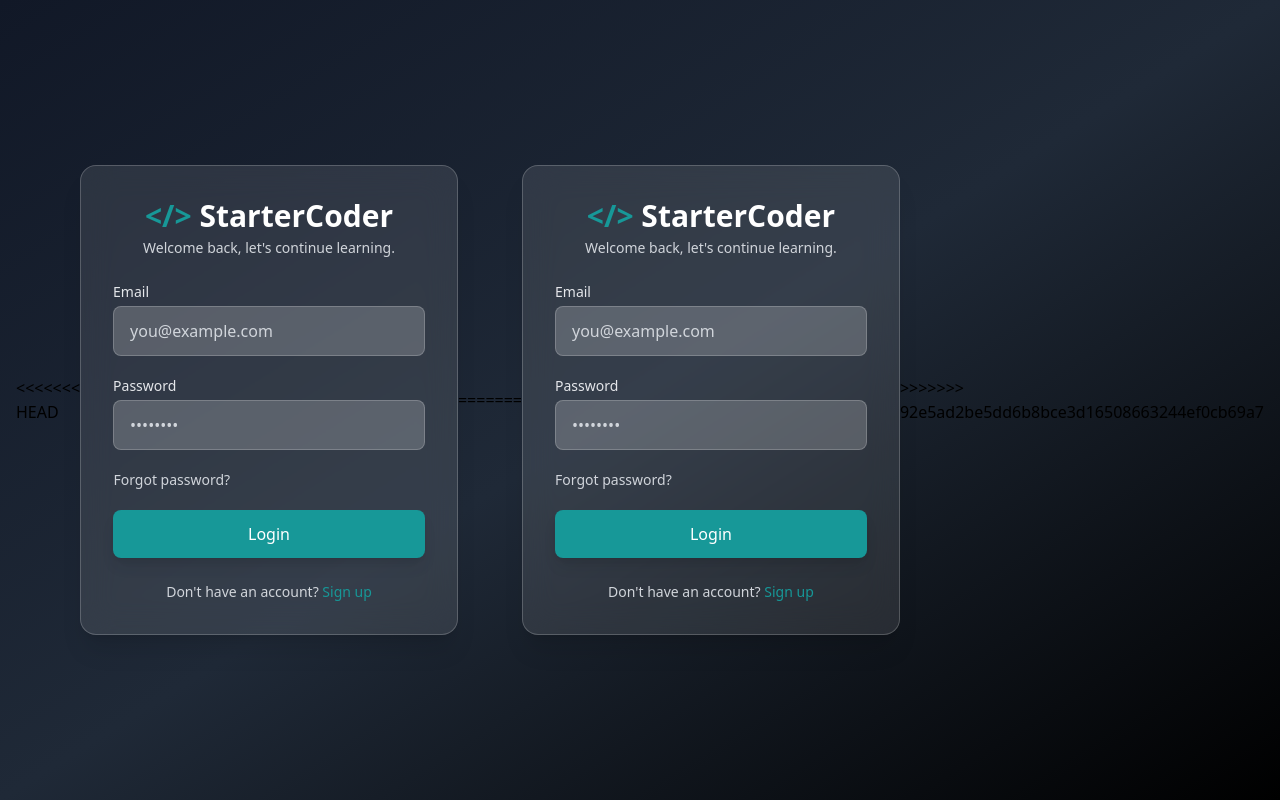
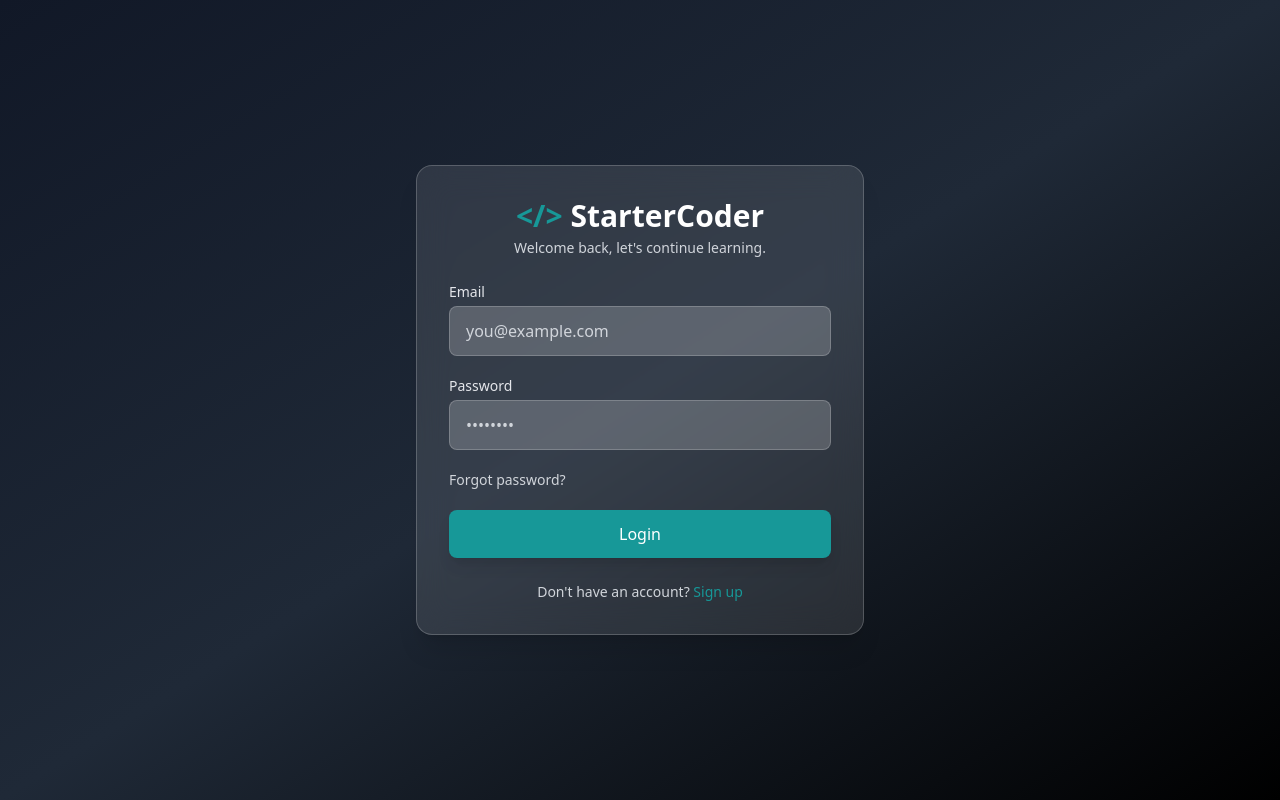
Before and after one commit to sageecodes/StarterCoder-Landing, a plain HTML site: page login.html in a window 1280 px wide. Drawn offline with nearby package versions, Linux system fonts and the light colour scheme.

Commit message:
updated login in dashboard

```diff
--- a/login.html
+++ b/login.html
@@ -1,4 +1,3 @@
-<<<<<<< HEAD
 <!DOCTYPE html>
 <html lang="en">
   <head>
@@ -22,22 +21,25 @@
     </script>
   </head>
 
-  <body class="min-h-screen bg-gradient-to-br from-gray-900 via-gray-800 to-black flex items-center justify-center p-4">
-
+  <body
+    class="min-h-screen bg-gradient-to-br from-gray-900 via-gray-800 to-black flex items-center justify-center p-4"
+  >
     <!-- Login Card -->
-    <div class="w-full max-w-md bg-white/10 rounded-2xl backdrop-blur-lg border border-white/20 p-8 shadow-xl">
-
+    <div
+      class="w-full max-w-md bg-white/10 rounded-2xl backdrop-blur-lg border border-white/20 p-8 shadow-xl"
+    >
       <!-- Logo -->
       <div class="text-center mb-6">
         <h1 class="text-3xl font-bold text-white">
           <span class="text-primary">&lt;/&gt;</span> StarterCoder
         </h1>
-        <p class="text-gray-300 text-sm mt-1">Welcome back, let's continue learning.</p>
+        <p class="text-gray-300 text-sm mt-1">
+          Welcome back, let's continue learning.
+        </p>
       </div>
 
       <!-- Form -->
       <form class="space-y-5">
-
         <div>
           <label class="block text-gray-200 mb-1 text-sm">Email</label>
           <input
@@ -57,7 +59,9 @@
         </div>
 
         <div class="flex justify-between text-sm">
-          <a href="#" class="text-gray-300 hover:text-white">Forgot password?</a>
+          <a href="#" class="text-gray-300 hover:text-white"
+            >Forgot password?</a
+          >
         </div>
 
         <button
@@ -65,109 +69,22 @@
         >
           Login
         </button>
-
       </form>
 
       <!-- Bottom Text -->
       <p class="text-gray-300 text-sm text-center mt-6">
         Don't have an account?
-        <a href="./signUp.html" class="text-primary hover:underline" target="_blank">Sign up</a>
+        <a
+          href="./signUp.html"
+          class="text-primary hover:underline"
+          target="_blank"
+          >Sign up</a
+        >
       </p>
-
     </div>
 
-
     <script>
-        function signup(params) {
-
-        }
+      function signup(params) {}
     </script>
   </body>
 </html>
-=======
-<!DOCTYPE html>
-<html lang="en">
-  <head>
-    <meta charset="UTF-8" />
-    <meta name="viewport" content="width=device-width, initial-scale=1.0" />
-    <title>StarterCoder Login</title>
-    <script src="https://cdn.tailwindcss.com"></script>
-
-    <!-- Optional: Custom Tailwind config for colors -->
-    <script>
-      tailwind.config = {
-        theme: {
-          extend: {
-            colors: {
-              primary: "#179898", // teal-700
-              secondary: "#116f6f", // teal-800
-            },
-          },
-        },
-      };
-    </script>
-  </head>
-
-  <body class="min-h-screen bg-gradient-to-br from-gray-900 via-gray-800 to-black flex items-center justify-center p-4">
-
-    <!-- Login Card -->
-    <div class="w-full max-w-md bg-white/10 rounded-2xl backdrop-blur-lg border border-white/20 p-8 shadow-xl">
-
-      <!-- Logo -->
-      <div class="text-center mb-6">
-        <h1 class="text-3xl font-bold text-white">
-          <span class="text-primary">&lt;/&gt;</span> StarterCoder
-        </h1>
-        <p class="text-gray-300 text-sm mt-1">Welcome back, let's continue learning.</p>
-      </div>
-
-      <!-- Form -->
-      <form class="space-y-5">
-
-        <div>
-          <label class="block text-gray-200 mb-1 text-sm">Email</label>
-          <input
-            type="email"
-            placeholder="you@example.com"
-            class="w-full px-4 py-3 rounded-lg bg-white/20 text-white placeholder-gray-300 border border-white/20 focus:border-primary focus:outline-none"
-          />
-        </div>
-
-        <div>
-          <label class="block text-gray-200 mb-1 text-sm">Password</label>
-          <input
-            type="password"
-            placeholder="••••••••"
-            class="w-full px-4 py-3 rounded-lg bg-white/20 text-white placeholder-gray-300 border border-white/20 focus:border-primary focus:outline-none"
-          />
-        </div>
-
-        <div class="flex justify-between text-sm">
-          <a href="#" class="text-gray-300 hover:text-white">Forgot password?</a>
-        </div>
-
-        <button
-          class="w-full py-3 bg-primary hover:bg-teal-700 transition rounded-lg text-white font-medium shadow-lg"
-        >
-          Login
-        </button>
-
-      </form>
-
-      <!-- Bottom Text -->
-      <p class="text-gray-300 text-sm text-center mt-6">
-        Don't have an account?
-        <a href="./signUp.html" class="text-primary hover:underline" target="_blank">Sign up</a>
-      </p>
-
-    </div>
-
-
-    <script>
-        function signup(params) {
-
-        }
-    </script>
-  </body>
-</html>
->>>>>>> 92e5ad2be5dd6b8bce3d16508663244ef0cb69a7
```
Also changed, not shown: students-dashboard.html (+1 -1 lines).
